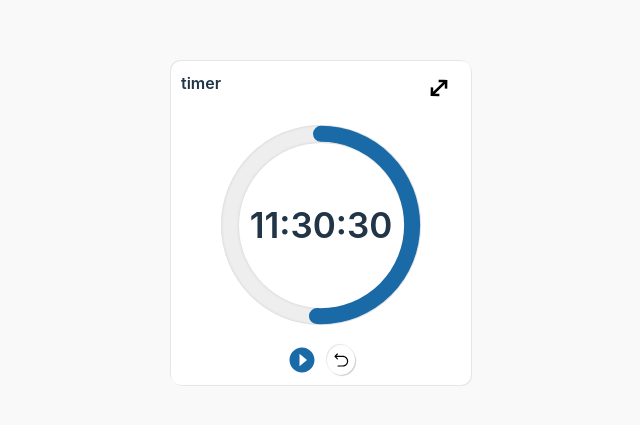
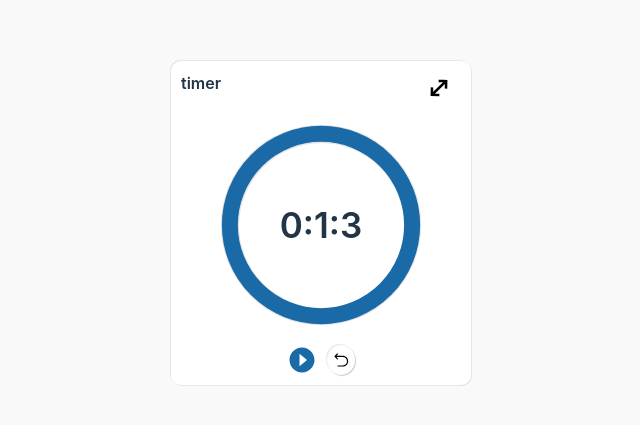
Before and after one commit to Mohanadfarid/TimeManager, a React (Vite) app: page / in a window 1280 px wide. Shown: the part 177-602 px from the top of the page, without its empty margins (319-959 px from the left). Built offline with nearby package versions, Linux system fonts and the light colour scheme.

Commit message:
added the countdown functionallity

```diff
--- a/src/App.tsx
+++ b/src/App.tsx
@@ -3,7 +3,7 @@ import Timer from "./components/timer/Timer";
 
 function App() {
   return <>
-  <Timer name="timer" hours={11} minutes={30} seconds={30}  />
+  <Timer name="timer" hours={0} minutes={1} seconds={3}  />
   </>;
 }
 
--- a/src/components/CircularProgressBar/CircularProgressBar.scss
+++ b/src/components/CircularProgressBar/CircularProgressBar.scss
@@ -34,7 +34,7 @@
     stroke-width: 16px;
     stroke-dasharray: 580;
     stroke-dashoffset: 0;
-    transition: stroke-dashoffset 0.1s ease-in-out;
+    transition: stroke-dashoffset 1s linear;
   }
 
   svg {
--- a/src/components/CircularProgressBar/CircularProgressBar.tsx
+++ b/src/components/CircularProgressBar/CircularProgressBar.tsx
@@ -35,7 +35,7 @@ const CircularProgressBar: FunctionComponent<CircularProgressBarProps> = ({
           cy={"50%"}
           r={"42%"}
           strokeLinecap="round"
-          style={{ strokeDashoffset: progress }}
+          style={{ strokeDashoffset: 580 - progress }}
         />
       </svg>
     </div>
--- a/src/components/timer/Timer.tsx
+++ b/src/components/timer/Timer.tsx
@@ -1,4 +1,9 @@
-import { useState, type FunctionComponent, type ReactNode } from "react";
+import {
+  useState,
+  type FunctionComponent,
+  type ReactNode,
+  useEffect,
+} from "react";
 import { RxReset } from "react-icons/rx";
 import { FaCirclePause } from "react-icons/fa6";
 import { BiSolidCaretRightCircle } from "react-icons/bi";
@@ -6,12 +11,16 @@ import { CgExpand } from "react-icons/cg";
 import { GrContract } from "react-icons/gr";
 import "./timer.scss";
 import CircularProgressBar from "../CircularProgressBar/CircularProgressBar";
-interface TimerProps {
-  name: string;
+
+interface Time {
   hours: number;
   minutes: number;
   seconds: number;
 }
+
+type TimerProps = {
+  name: string;
+} & Time;
 
 const Timer: FunctionComponent<TimerProps> = ({
   name,
@@ -21,13 +30,35 @@ const Timer: FunctionComponent<TimerProps> = ({
 }) => {
   const [isPaused, setIsPaused] = useState<boolean>(true);
   const [isFullScreen, setisFullScreen] = useState<boolean>(false);
+  const [ActiveTime, setActiveTime] = useState<Time>({
+    // the to hold the actual value to be counted down by a 1 each second
+    hours,
+    minutes,
+    seconds,
+  });
 
   const handleTogglePause = () => {
     setIsPaused((prevState) => !prevState);
+    //handle if the count down is already finished
+    if(ActiveTime.hours===0&&ActiveTime.minutes===0&&ActiveTime.seconds===0){
+      resetTimer()
+    }
   };
 
   const handleToggleFullScreen = () => {
     setisFullScreen((prevState) => !prevState);
+  };
+
+  const calculateTotalTimeInSeconds = (
+    hours: number,
+    minutes: number,
+    seconds: number
+  ): number => {
+    return hours * 60 * 60 + minutes * 60 + seconds;
+  };
+
+  const resetTimer = () => {
+    setActiveTime({ hours, minutes, seconds });
   };
 
   const togglePauseButton: ReactNode = (
@@ -38,22 +69,64 @@ const Timer: FunctionComponent<TimerProps> = ({
     <>{isFullScreen ? <GrContract /> : <CgExpand />}</>
   );
 
+  useEffect(() => {
+    let TimerInterval: number | undefined = undefined;
+    if (!isPaused) {
+      TimerInterval = setTimeout(() => {
+        if (ActiveTime.seconds > 0) {
+          setActiveTime((prevTime) => ({
+            ...prevTime,
+            seconds: prevTime.seconds - 1,
+          }));
+        } else if (ActiveTime.minutes > 0) {
+          setActiveTime((prevTime) => ({
+            ...prevTime,
+            minutes: prevTime.minutes - 1,
+            seconds: 59,
+          }));
+        } else if (ActiveTime.hours > 0) {
+          setActiveTime((prevTime) => ({
+            hours: prevTime.hours - 1,
+            minutes: 59,
+            seconds: 59,
+          }));
+        } else {
+          clearInterval(TimerInterval);
+          setIsPaused(true);
+        }
+      }, 1000);
+    }
+
+    return () => {
+      clearInterval(TimerInterval);
+    };
+  }, [ActiveTime, isPaused]);
+
   return (
     <div className="timer-card">
       <div className="timer-card__header">
         <p>{name}</p>
-        <i className="expand-shrink-button" onClick={handleToggleFullScreen}>{toggleFullScreenButton}</i>
+        <i className="expand-shrink-button" onClick={handleToggleFullScreen}>
+          {toggleFullScreenButton}
+        </i>
       </div>
 
-      <CircularProgressBar totalSeconds={1000} passedSeconds={500}>
+      <CircularProgressBar
+        totalSeconds={calculateTotalTimeInSeconds(hours, minutes, seconds)}
+        passedSeconds={calculateTotalTimeInSeconds(
+          ActiveTime.hours,
+          ActiveTime.minutes,
+          ActiveTime.seconds
+        )}
+      >
         <p className="timer-card__time">
-          {hours}:{minutes}:{seconds}
+          {ActiveTime.hours}:{ActiveTime.minutes}:{ActiveTime.seconds}
         </p>
       </CircularProgressBar>
 
       <div className="timer-card__controlles">
         <i onClick={handleTogglePause}>{togglePauseButton}</i>
-        <i className="reset-button">
+        <i className="reset-button" onClick={resetTimer}>
           <RxReset />
         </i>
       </div>
```
